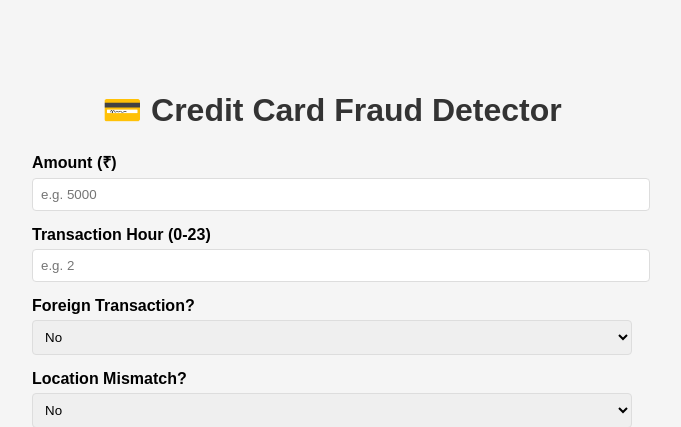
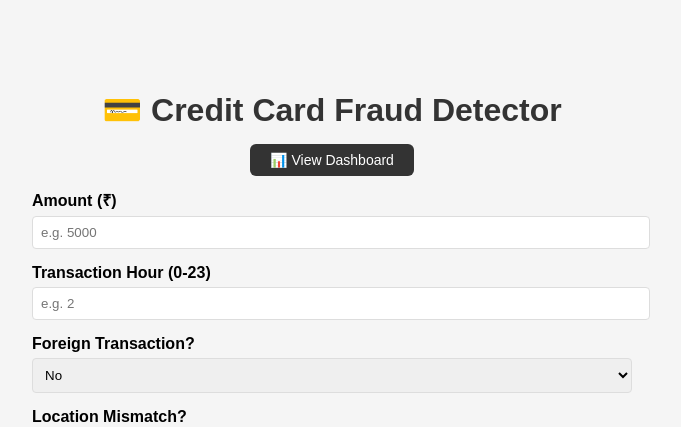
Before and after one commit to Shanmukhaeranki/credit-card-fraud-detection, a Flask app: page / in a window 1280 px wide. Shown: the top 427 px of the page, without its empty margins (308-989 px from the left). Run offline with Flask 3, Linux system fonts and the light colour scheme; parts of the project's set-up code (start-up, migrations or seed data) failed here and were passed over.

Commit message:
Add dashboard button on home page

```diff
--- a/templates/index.html
+++ b/templates/index.html
@@ -18,6 +18,11 @@
 </head>
 <body>
     <h1>💳 Credit Card Fraud Detector</h1>
+    <div style="text-align:center; margin-bottom: 20px;">
+        <a href="/dashboard" style="background:#333; color:white; padding:8px 20px; border-radius:6px; text-decoration:none; font-size:14px;">
+            📊 View Dashboard
+        </a>
+    </div>
 
     <div class="form-group">
         <label>Amount (₹)</label>
```
Also changed, not shown: fraud.db.
